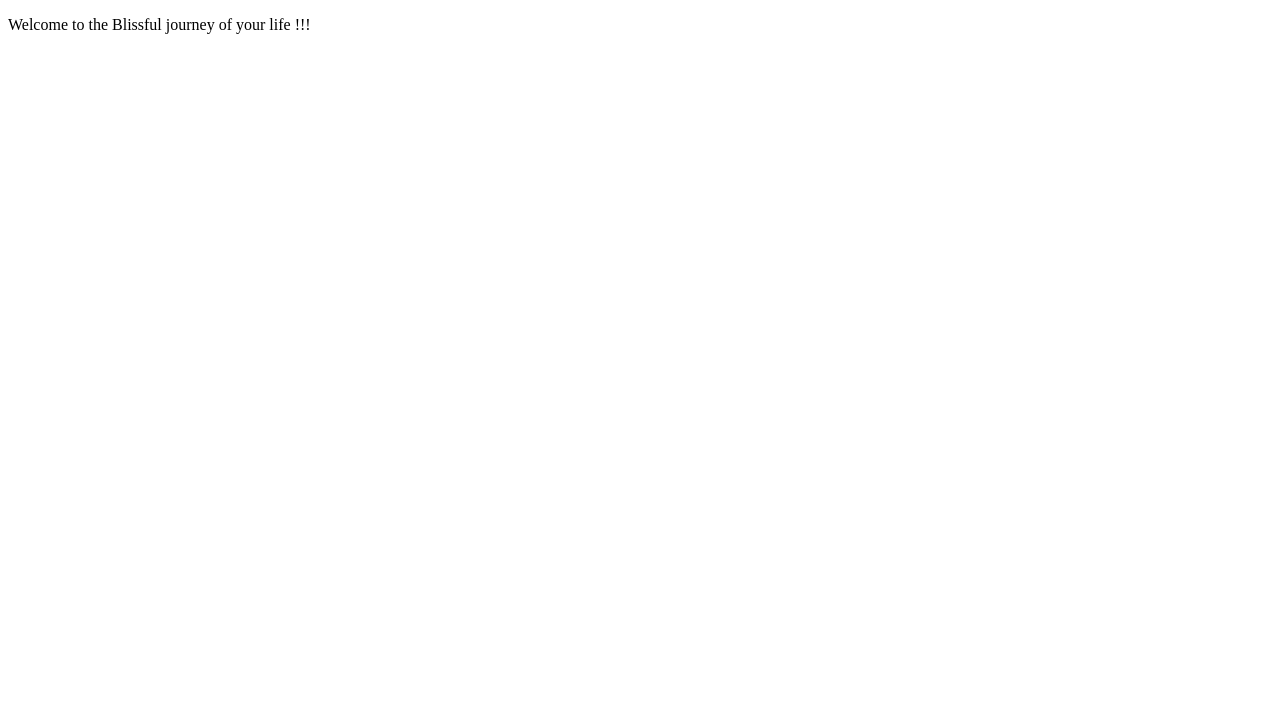
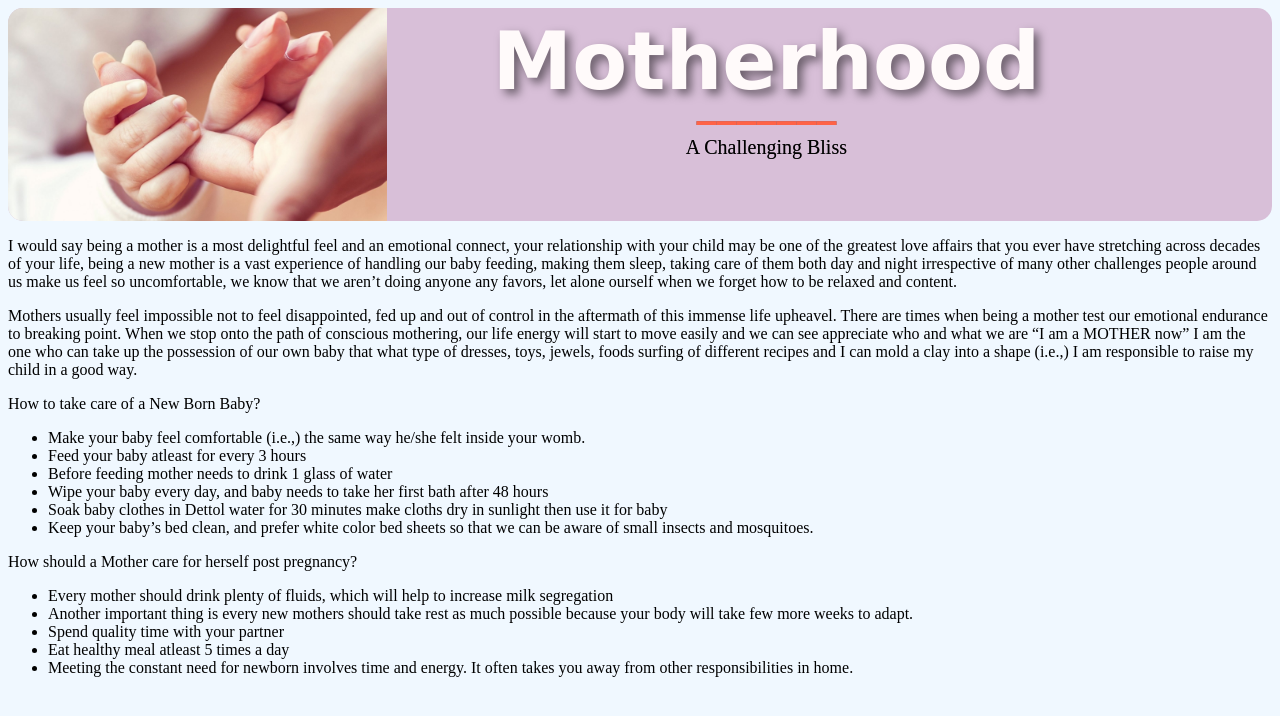
Before and after one commit to TidyModernMummy/TheBlissfulLife, a plain HTML site: page index.html in a window 1280 px wide. Drawn offline with Linux system fonts and the light colour scheme.

Commit message:
Motherhood page - Draft version

```diff
--- a/index.html
+++ b/index.html
@@ -1,12 +1,62 @@
 <!DOCTYPE html>
 <html lang="en">
+
 <head>
     <meta charset="UTF-8">
     <meta http-equiv="X-UA-Compatible" content="IE=edge">
     <meta name="viewport" content="width=device-width, initial-scale=1.0">
-    <title>Motherhood - A challenging bliss</title>
+    <title>Motherhood</title>
+    <link rel="stylesheet" href="./style.css" />
 </head>
-<body>
-    <p>Welcome to the Blissful journey of your life !!!</p>
+
+<body class="body">
+    <div class="title-image-container">
+        <img src="./motherhood.jpg" />
+        <div class="title-container">
+            <h1>Motherhood</h1>
+            <span class="title-line">_______</span>
+        </div>
+        <span class="title-text"> A Challenging Bliss</span>
+    </div>
+    <div>
+        <p>
+            I would say being a mother is a most delightful feel and an emotional connect, your relationship with your
+            child may be one of the greatest love affairs that you ever have stretching across decades of your life,
+            being a new mother is a vast experience of handling our baby feeding, making them sleep, taking care of them
+            both day and night irrespective of many other challenges people around us make us feel so uncomfortable, we
+            know that we aren’t doing anyone any favors, let alone ourself when we forget how to be relaxed and content.
+        </p>
+        <p>
+            Mothers usually feel impossible not to feel disappointed, fed up and out of control in the aftermath of this
+            immense life upheavel. There are times when being a mother test our emotional endurance to breaking point.
+            When we stop onto the path of conscious mothering, our life energy will start to move easily and we can see
+            appreciate who and what we are “I am a MOTHER now” I am the one who can take up the possession of our own
+            baby that what type of dresses, toys, jewels, foods surfing of different recipes and I can mold a clay into
+            a shape (i.e.,) I am responsible to raise my child in a good way.
+        </p>
+    </div>
+    <div>
+        <p>How to take care of a New Born Baby?</p>
+        <ul>
+            <li>Make your baby feel comfortable (i.e.,) the same way he/she felt inside your womb.</li>
+            <li>Feed your baby atleast for every 3 hours</li>
+            <li>Before feeding mother needs to drink 1 glass of water</li>
+            <li>Wipe your baby every day, and baby needs to take her first bath after 48 hours</li>
+            <li>Soak baby clothes in Dettol water for 30 minutes make cloths dry in sunlight then use it for baby</li>
+            <li>Keep your baby’s bed clean, and prefer white color bed sheets so that we can be aware of small insects
+                and mosquitoes.</li>
+        </ul>
+        <p>How should a Mother care for herself post pregnancy?</p>
+        <ul>
+            <li>Every mother should drink plenty of fluids, which will help to increase milk segregation</li>
+            <li>Another important thing is every new mothers should take rest as much possible because your body will
+                take few more weeks to adapt.</li>
+            <li>Spend quality time with your partner</li>
+            <li>Eat healthy meal atleast 5 times a day</li>
+            <li>Meeting the constant need for newborn involves time and energy. It often takes you away from other
+                responsibilities in home.</li>
+        </ul>
+    </div>
 </body>
+
 </html>
--- /dev/null
+++ b/style.css
@@ -0,0 +1,50 @@
+.title-image-container {
+    position: relative;
+    background-color: thistle;
+    border-radius: 15px;
+}
+
+.title-image-container img {
+    display: block;
+    width: 30%;
+    height: 20%;
+    border-radius: 15px 0px 0px 15px;
+}
+
+.title-container {
+    position: absolute;
+    top: 25%;
+    left: 60%;
+    transform: translate(-50%, -50%);
+    text-align: center;
+    color: snow;
+    font-size: 40px;
+    font-weight: bold;
+    font-family: cursive;
+    text-shadow: 5px 5px 10px rgba(0, 0, 0, 0.5);
+}
+
+.title-line {
+    position: absolute;
+    top: 70%;
+    transform: translate(-50%, -50%);
+    color:tomato;
+    font-weight: bolder;
+    font-size: 40px;
+    text-shadow: 0px 0px 0px rgba(0, 0, 0, 0.5);
+}
+
+.title-text {
+    position: absolute;
+    top: 65%;
+    left: 60%;
+    font-size: 20px;
+    transform: translate(-50%, -50%);
+    font-family: serif;
+    color: black;
+    text-shadow: 0px 0px 0px rgba(0, 0, 0, 0.5);
+}
+
+.body {
+    background-color: aliceblue;
+}
```
Also changed, not shown: Blogs/page/motherhood.html (added), homePage.jpeg (added), index.js (added), motherhood.jpg (added), 1 other file.
